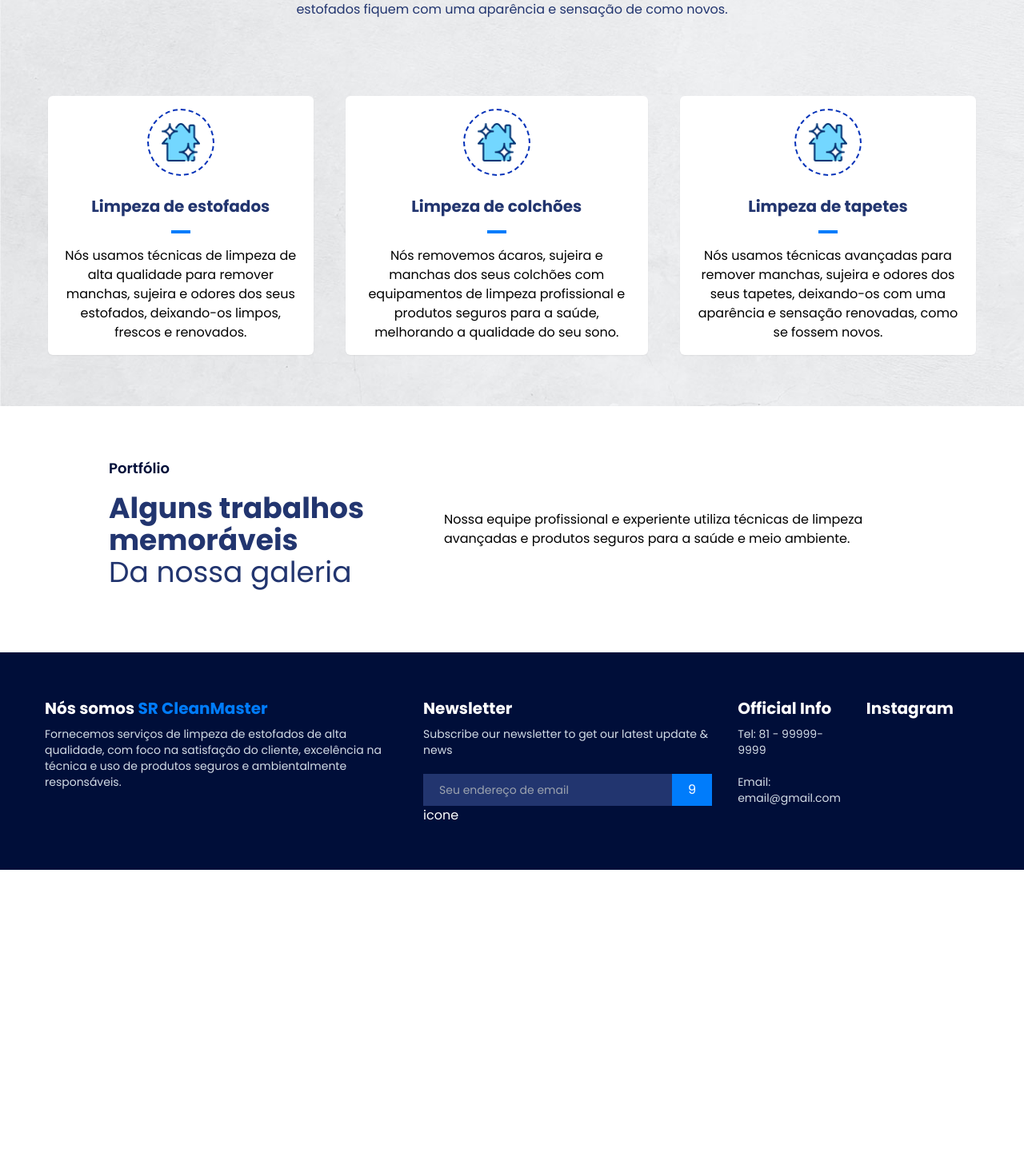
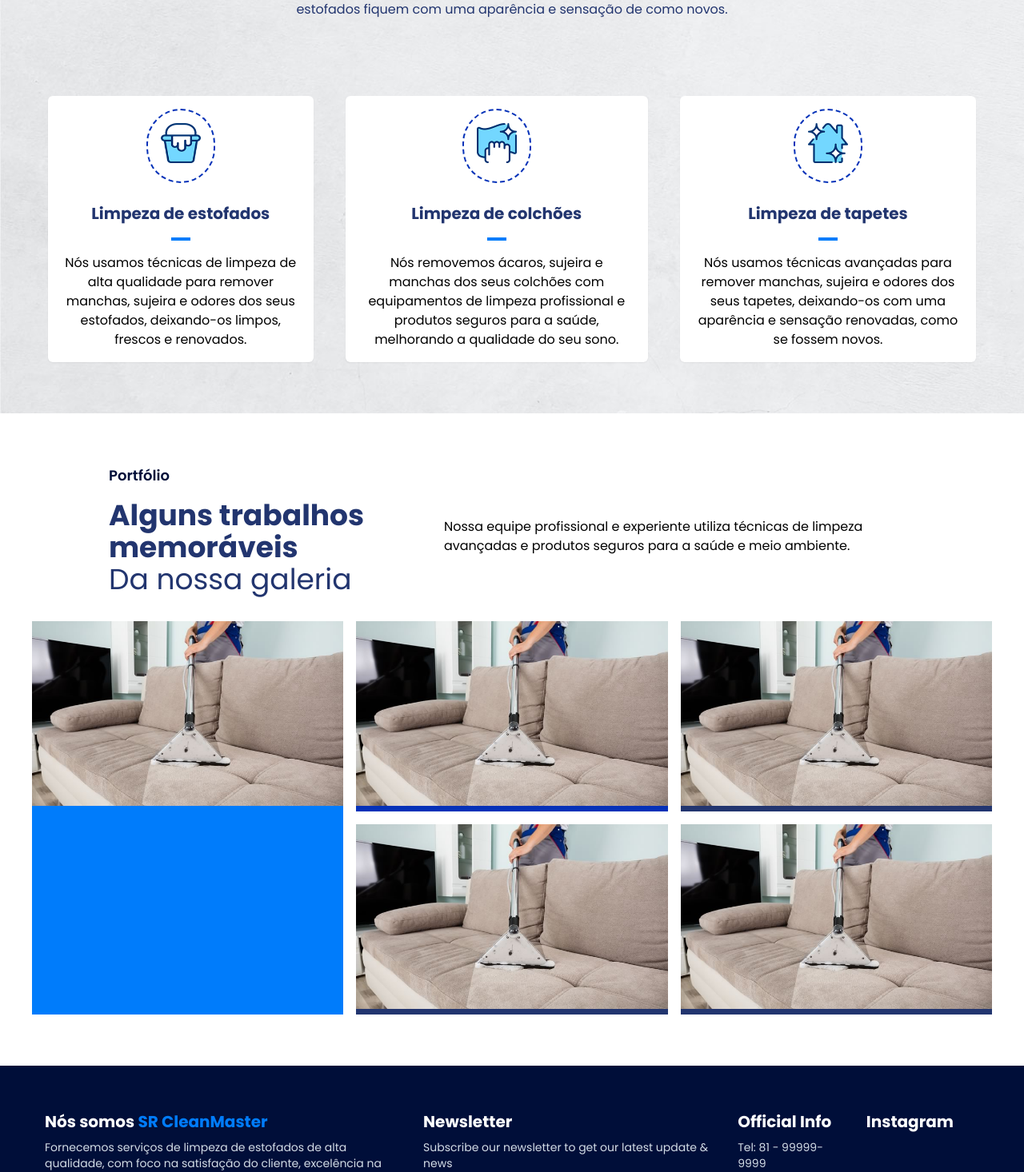
Before and after one commit to giuliosa/clean-app, a Next.js app: page / in a window 1280 px wide. Shown: the part 1716-3182 px from the top of the page at 80% size. Before the commit the page ends 2804 px from the top, so only its background shows below. Built offline with nearby package versions, Linux system fonts and the light colour scheme.

Commit message:
Configuring responsiveness

```diff
--- a/components/assignments/assignments-card.tsx
+++ b/components/assignments/assignments-card.tsx
@@ -1,4 +1,7 @@
+import Image from "next/image"
+
 interface IAssignmentsCard {
+    image: any
     title: string
     description: string
 }
@@ -10,7 +13,7 @@ export default function AssignmentsCard({assignment}: AssignmentsCardProps) {
     return (
         <div className="group rounded-md bg-white shadow-sm p-4 mx-5 content-center flex flex-col items-center transition-all hover:bg-blue-500 hover:text-white hover:scale-110">
             <div className="rounded-full border-2 p-4 border-dashed border-blue-300 mb-6 group-hover:border-solid group-hover:bg-blue-300 group-hover:animate-bounce">
-                <img className="w-12" src="/images/service-icon-6.png" alt="Icon" />
+                <Image width={50} height={50} src={assignment.image} alt="Icon" />
             </div>
             <h4 className="font-sans font-bold text-blue-400 group-hover:text-white text-xl ">{assignment.title}</h4>
             <div className="w-6 h-1 bg-blue-200 my-4"></div>
--- a/components/assignments/assignments.tsx
+++ b/components/assignments/assignments.tsx
@@ -1,15 +1,21 @@
 import AssignmentsCard from "./assignments-card";
+import serviceIcon3 from "../../public/images/service-icon-3.png"
+import serviceIcon5 from "../../public/images/service-icon-5.png"
+import serviceIcon6 from "../../public/images/service-icon-6.png"
 
 export default function Assignments() {
     const assignments = [{
+        image: serviceIcon3,
         title: "Limpeza de estofados",
         description: "Nós usamos técnicas de limpeza de alta qualidade para remover manchas, sujeira e odores dos seus estofados, deixando-os limpos, frescos e renovados."
     },
     {
+        image: serviceIcon5,
         title: "Limpeza de colchões",
         description: "Nós removemos ácaros, sujeira e manchas dos seus colchões com equipamentos de limpeza profissional e produtos seguros para a saúde, melhorando a qualidade do seu sono."
     },
     {
+        image: serviceIcon6,
         title: "Limpeza de tapetes",
         description: "Nós usamos técnicas avançadas para remover manchas, sujeira e odores dos seus tapetes, deixando-os com uma aparência e sensação renovadas, como se fossem novos."
     }
--- a/components/portfolio/portfolio-gallery.tsx
+++ b/components/portfolio/portfolio-gallery.tsx
@@ -1,5 +1,19 @@
+import Image from "next/image";
+import testPicture from "../../public/images/limpeza-de-estofados.jpg"
+
 export default function PortfolioGallery() {
     return (
-        <div></div>
+        <div className="grid grid-rows-2 grid-cols-3 gap-4 mt-4">
+            <div className="row-span-2 bg-blue-200">
+                <Image src={testPicture} alt="Limpeza de estofados"/>
+            </div>
+            <div className="bg-blue-300">
+                <Image src={testPicture} alt="Limpeza de estofados"/>
+            </div>
+            <div className="bg-blue-400"><Image src={testPicture} alt="Limpeza de estofados"/></div>
+            <div className=" bg-blue-400"><Image src={testPicture} alt="Limpeza de estofados"/></div>
+            <div className="bg-blue-400"><Image src={testPicture} alt="Limpeza de estofados"/></div>
+
+        </div>
     )
 }
--- a/components/topbar/topbar.tsx
+++ b/components/topbar/topbar.tsx
@@ -6,12 +6,12 @@ import TopbarLogo from "./topbar-logo";
 
 export default function Topbar() {
     return(
-        <header className="bg-dark-blue w-screen text-white sticky top-0 z-20">
+        <header className="bg-dark-blue w-screen text-white sticky top-0 z-20 sm:w-full">
             <div className="container mx-auto py-2">
                 <TopbarLogo />
-            <div className="ml-28 flex flex-row justify-between">
+                <div className="ml-28 flex flex-row justify-between sm:hidden">
                     <div className="divide-x divide-dashed flex flex-row">
-                    {/* Forte candidato a componente */}
+                        {/* TODO: Transformar em component */}
                         <span className="text-sm px-8 flex flex-row">
                             <FontAwesomeIcon icon={faMobileAndroid} color="#007CFB" className="fill-blue w-3"/>
                             <span className="font-sans font-bold pl-1">Fone:</span>
--- a/components/welcome/welcome.tsx
+++ b/components/welcome/welcome.tsx
@@ -5,13 +5,13 @@ export default function Welcome() {
     return (
         <section id="home" className="bg-welcome-image bg-no-repeat bg-cover max-h-screen contrast-125">
             <div className="container mx-auto">
-                <div className="flex flex-row">
-                    <div className="py-32 w-2/3 pr-14">
-                        <h1 className="text-7xl text-white font-bold mb-4 drop-shadow-md">Limpeza de móveis</h1>
-                        <p className="text-xl text-white font-medium mb-7 drop-shadow-md">Renove seu sofá com o nosso serviço de limpeza profissional. Agende agora e sinta a diferença!</p>
+                <div className="flex flex-row sm:flex-col" >
+                    <div className="py-32 w-2/3 pr-14 sm:w-screen sm:px-4">
+                        <h1 className="text-7xl text-white font-bold mb-4 drop-shadow-md sm:text-xl">Limpeza de móveis</h1>
+                        <p className="text-xl text-white font-medium mb-7 drop-shadow-md sm:text-sm sm:my-9">Renove seu sofá com o nosso serviço de limpeza profissional. Agende agora e sinta a diferença!</p>
                         <Button>Me contrata</Button>
                     </div>
-                    <div className="w-1/3 absolute right-0">
+                    <div className="w-1/3 absolute right-0 sm:static">
                         <ContactForm />
                     </div>
                 </div>
--- a/pages/index.tsx
+++ b/pages/index.tsx
@@ -12,6 +12,7 @@ export default function Home() {
     <Layout>
       <Head>
         <title>{siteTitle}</title>
+        <meta name="viewport" content="width=device-width, initial-scale=1.0" />
         <style>
           @import url('https://fonts.googleapis.com/css2?family=Poppins:wght@400;600;700&family=Rubik&display=swap');
         </style>
--- a/tailwind.config.js
+++ b/tailwind.config.js
@@ -5,7 +5,7 @@ module.exports = {
   ],
   theme: {
     screens: {
-      sm: '480px',
+      sm: { max: "639px" },
       md: '768px',
       lg: '976px',
       xl: '1200px',
```
Also changed, not shown: components/topbar/topbar-logo.tsx (+1 -1 lines), public/images/limpeza-de-estofados.jpg (added). Lines whose indentation alone changed are shown as unchanged.
